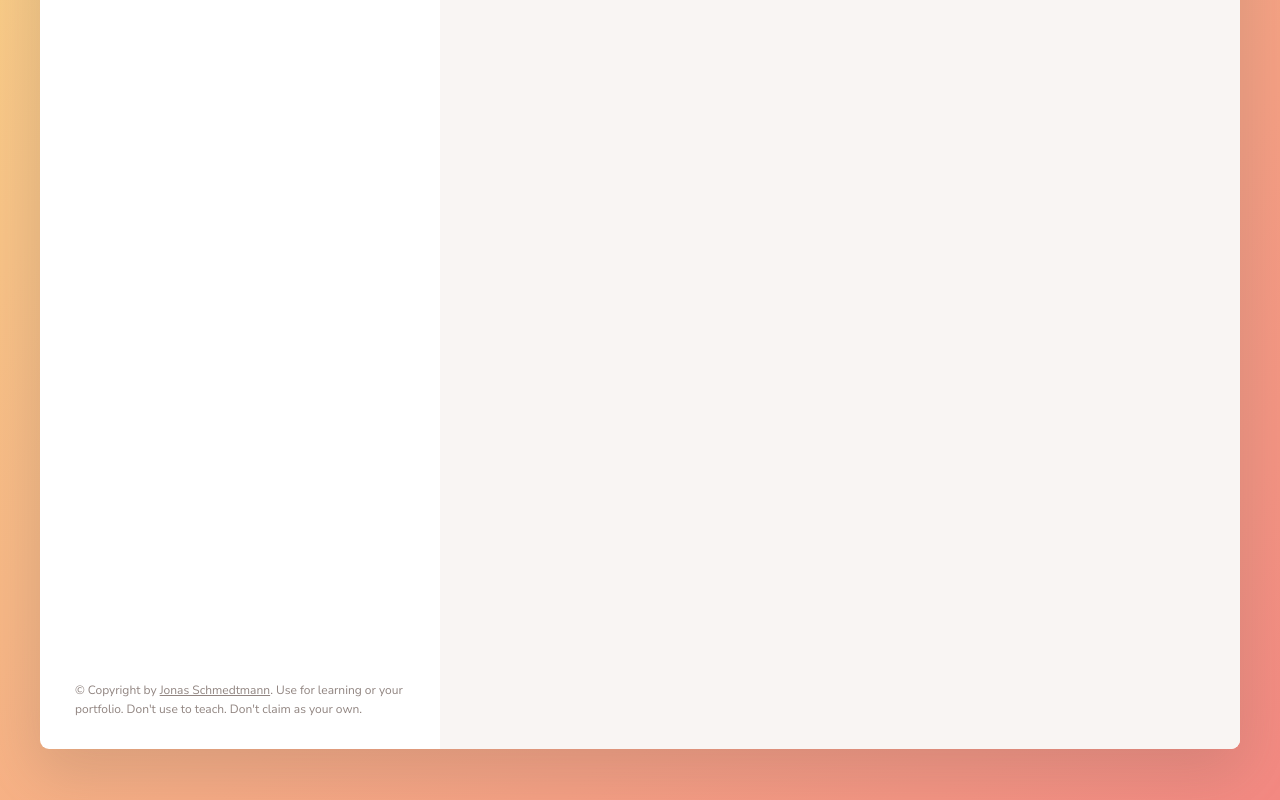
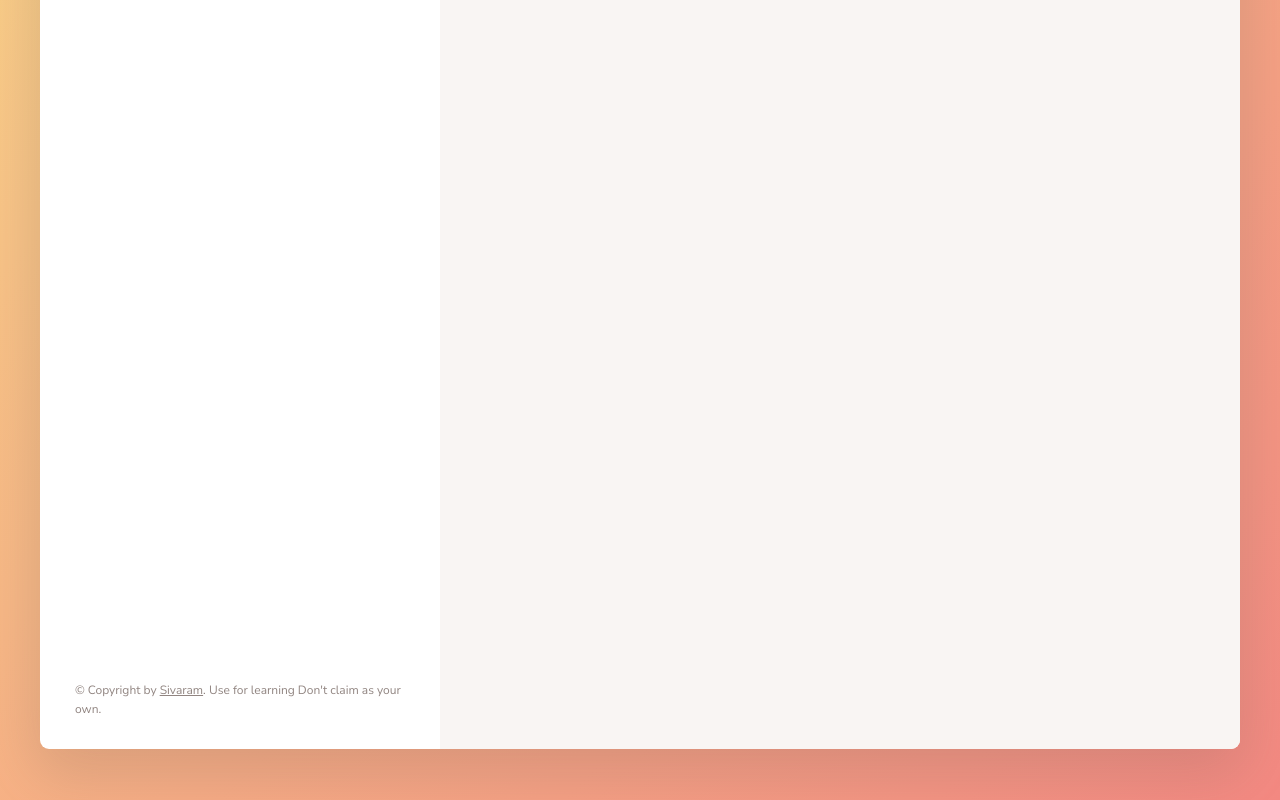
Before and after one commit to shiva251996/Forkify-, a website built with Parcel: page index.html in a window 1280 px wide. Shown: the part 472-1272 px from the top of the page. Built offline with nearby package versions, Linux system fonts and the light colour scheme.

Commit message:
Update index.html

```diff
--- a/index.html
+++ b/index.html
@@ -127,8 +127,8 @@
             class="twitter-link"
             target="_blank"
             href="https://twitter.com/jonasschmedtman"
-            >Jonas Schmedtmann</a
-          >. Use for learning or your portfolio. Don't use to teach. Don't claim
+            >Sivaram</a
+          >. Use for learning Don't claim
           as your own.
         </p>
       </div>
```
